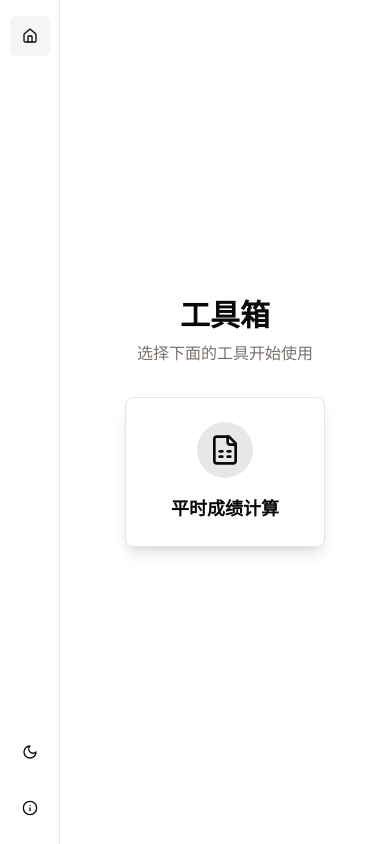
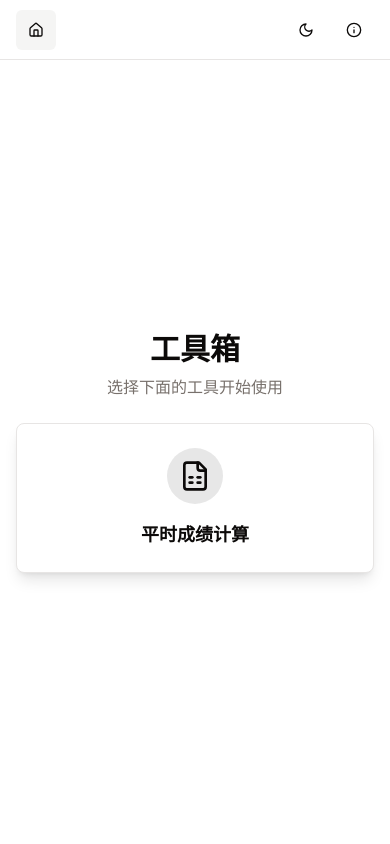
Before and after one commit to cyicz123/Dog-Toolbox, a React (Vite) app: page / in a window 390 px wide. Built offline with nearby package versions, Linux system fonts and the light colour scheme.

Commit message:
feat: 优化了首页样式在移动端上的表现
Signed-off-by: cyicz123 <cyicz123@outlook.com>

```diff
--- a/src/components/layout/main-layout.tsx
+++ b/src/components/layout/main-layout.tsx
@@ -3,10 +3,10 @@ import { Sidebar } from "./sidebar";
 
 export function MainLayout() {
   return (
-    <div className="flex min-h-screen">
+    <div className="flex flex-col md:flex-row min-h-screen">
       <Sidebar />
-      <main className="flex-1 pl-[60px]">
-        <div className="container mx-auto p-4 flex items-center justify-center min-h-screen">
+      <main className="flex-1 md:pl-[60px] pt-[60px] md:pt-0">
+        <div className="container mx-auto p-4 flex items-center justify-center min-h-[calc(100vh-60px)] md:min-h-screen">
           <Outlet />
         </div>
       </main>
--- a/src/components/layout/sidebar.tsx
+++ b/src/components/layout/sidebar.tsx
@@ -10,7 +10,7 @@ export function Sidebar() {
   const isActive = (path: string) => location.pathname === path;
 
   return (
-    <div className="fixed left-0 top-0 h-screen w-[60px] bg-background border-r flex flex-col items-center py-4 space-y-4">
+    <div className="fixed top-0 w-full md:w-[60px] h-[60px] md:h-screen bg-background border-b md:border-b-0 md:border-r flex flex-row md:flex-col items-center justify-between md:justify-start px-4 md:px-0 md:py-4 md:space-y-4 z-50">
       <Link to="/">
         <Button
           variant="ghost"
@@ -20,7 +20,8 @@ export function Sidebar() {
           <Home className="h-[1.2rem] w-[1.2rem]" />
         </Button>
       </Link>
-      <div className="flex-1" />
+      <div className="hidden md:block md:flex-1" />
+      <div className="flex flex-row md:flex-col items-center gap-2 md:gap-4">
         <Button
           variant="ghost"
           size="icon"
@@ -42,5 +43,6 @@ export function Sidebar() {
           </Button>
         </Link>
       </div>
+    </div>
   );
 }
--- a/src/components/tool-card.tsx
+++ b/src/components/tool-card.tsx
@@ -12,10 +12,10 @@ interface ToolCardProps {
 
 export function ToolCard({ title, description, icon: Icon, to, className }: ToolCardProps) {
   return (
-    <Link to={to}>
+    <Link to={to} className="w-full md:w-auto">
       <div
         className={cn(
-          "w-[200px] p-6 rounded-lg border bg-card shadow-lg hover:shadow-xl transition-all relative group",
+          "w-full md:w-[200px] p-6 rounded-lg border bg-card shadow-lg hover:shadow-xl transition-all relative group",
           "flex flex-col items-center text-center space-y-4",
           className
         )}
--- a/src/pages/home.tsx
+++ b/src/pages/home.tsx
@@ -12,8 +12,8 @@ const tools = [
 
 export function HomePage() {
   return (
-    <div className="space-y-6">
-      <div className="space-y-2 text-center mb-8">
+    <div className="space-y-6 w-full">
+      <div className="space-y-2 text-center">
         <h1 className="text-3xl font-bold">工具箱</h1>
         <p className="text-muted-foreground">
           选择下面的工具开始使用
```
Lines whose indentation alone changed are shown as unchanged.
